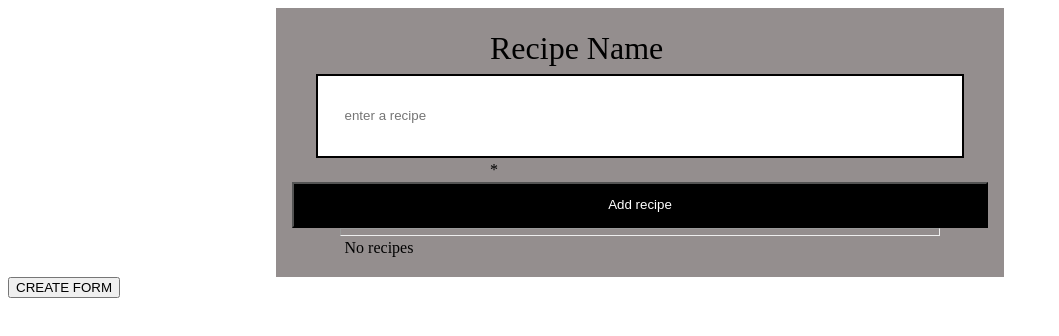
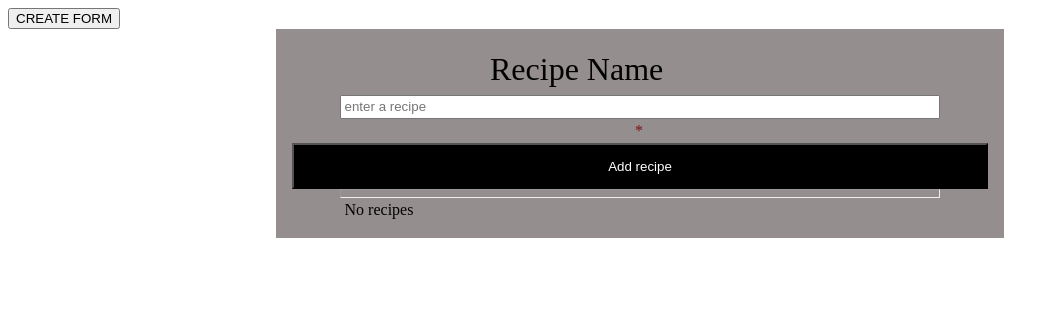
Before and after one commit to r34p3r-yeet-12162/wpr27-8-1, a plain HTML site: page dom-part-two/index.html in a window 1280 px wide. Both pictures are taken after a click on the button "CREATE FORM". Shown: the whole page, without its empty margins (0-1059 px from the left). Drawn offline with Linux system fonts and the light colour scheme.

Commit message:
dom-part-b

```diff
--- a/dom-part-two/index.html
+++ b/dom-part-two/index.html
@@ -39,17 +39,27 @@
       #recipe-title {
         font-size: xx-large;
       }
+      .error {
+        display: inline-block;
+        width: 10px;
+        color: #7a1414;
+      }
+      .no-error {
+        color: "green";
+      }
     </style>
   </head>
   <body>
-    <form action="">
+    <!--  <form>
       <label for="recipe-name" id="recipe-title">Recipe Name</label>
       <input type="text" id="recipe-name" placeholder="enter a recipe" />
-      <label for="recipe-name-error">*</label>
-      <button type="button" onclick="AddRecipe()">Add recipe</button>
+      <label for="recipe-name-error" class="error">*</label>
+      <button type="button" onclick="AddRecipe()" id="recipe-name-error">
+        Add recipe
+      </button>
       <hr />
       <p id="output">No recipes</p>
-    </form>
-    <button type="button">CREATE FORM</button>
+    </form> -->
+    <button type="button" onclick="CreateForm()">CREATE FORM</button>
   </body>
 </html>
--- a/dom-part-two/index.js
+++ b/dom-part-two/index.js
@@ -13,14 +13,14 @@ function ReadInput(inputId) {
   //
   //alert(recipeName);
   if (recipeName === "") {
+    document.getElementById(inputId).style.border = "2px solid red";
+    //  document.getElementById(inputId+ '-error').style.border = "2px solid red";
+    //
     error = true;
-    return;
   }
-  // what if there is an error?
   if (error) {
-    alert("error");
+    alert(`The input has an error`);
   }
-  document.getElementById(inputId).style.border = "2px solid red";
 
   //
   return recipeName;
@@ -39,7 +39,6 @@ function PrintRecipeToOutputParagraph(recipe) {
 function AddRecipe() {
   // read input
   const inputRecipe = ReadInput("recipe-name");
-  alert(inputRecipe);
 
   // guard clauses
   /* if (!inputRecipe)
@@ -50,4 +49,60 @@ function AddRecipe() {
   return !inputRecipe ? false : PrintRecipeToOutputParagraph(inputRecipe);
 }
 
-//console.log(ReadInput());
+function CreateForm() {
+  alert("creating form");
+  // Create elements by passing the tag name as an argument to the .createElement method
+  /* STEP 1: CREATE THE NODES! */
+
+  // Creating a FORM element
+  let formElement = document.createElement("form");
+
+  // a child of the FORM is label, with id: recipe type; and with text 'Recipe Name'
+  let recipeNameLabel = document.createElement("label");
+  recipeNameLabel.setAttribute("for", "recipe-name");
+  recipeNameLabel.setAttribute("id", "recipe-title");
+  recipeNameLabel.innerHTML = "Recipe Name";
+
+  // lets create the INPUT for the recipe name
+  let recipeNameInput = document.createElement("input");
+  recipeNameInput.setAttribute("id", "recipe-name");
+  recipeNameInput.setAttribute("placeholder", "enter a recipe");
+
+  // name error label
+  let recipeNameError = document.createElement("label");
+
+  recipeNameError.setAttribute("for", "recipe-name-error");
+  recipeNameError.setAttribute("class", "error"); // set to default at creation time
+  recipeNameError.innerHTML = "*";
+
+  //Button
+  let btnAddrecipeElem = document.createElement("button");
+  btnAddrecipeElem.setAttribute("type", "button");
+  btnAddrecipeElem.setAttribute("id", "recipe-name-error");
+  btnAddrecipeElem.innerHTML = "Add recipe";
+
+  //> adding an event listener for the button
+  btnAddrecipeElem.addEventListener("click", () => {
+    AddRecipe();
+  });
+
+  // horizontal line
+  let hrElem = document.createElement("hr");
+
+  // output paragraph
+  let paragraphElem = document.createElement("p");
+  paragraphElem.setAttribute("id", "output");
+  paragraphElem.innerHTML = "No recipes";
+
+  /* STEP 2: APPEND THEM TO THE DOCUMENT */
+  //
+
+  formElement.appendChild(recipeNameLabel);
+  formElement.appendChild(recipeNameInput);
+  formElement.appendChild(recipeNameError);
+  formElement.appendChild(btnAddrecipeElem);
+  formElement.appendChild(hrElem);
+  formElement.appendChild(paragraphElem);
+  //
+  document.body.appendChild(formElement);
+}
```
